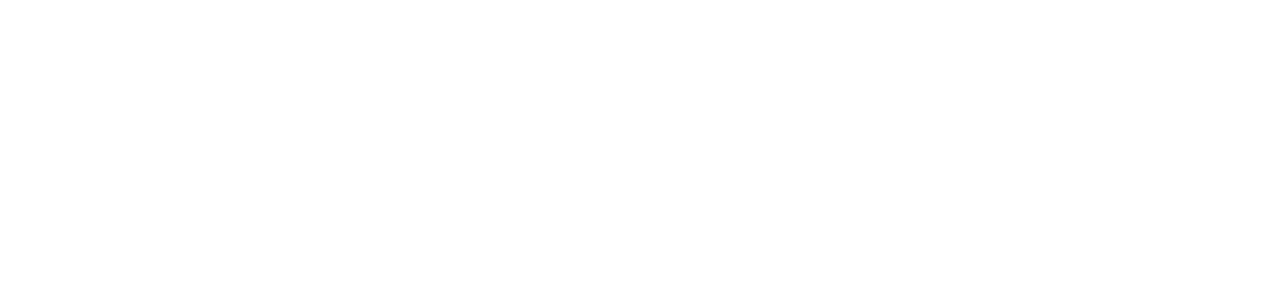
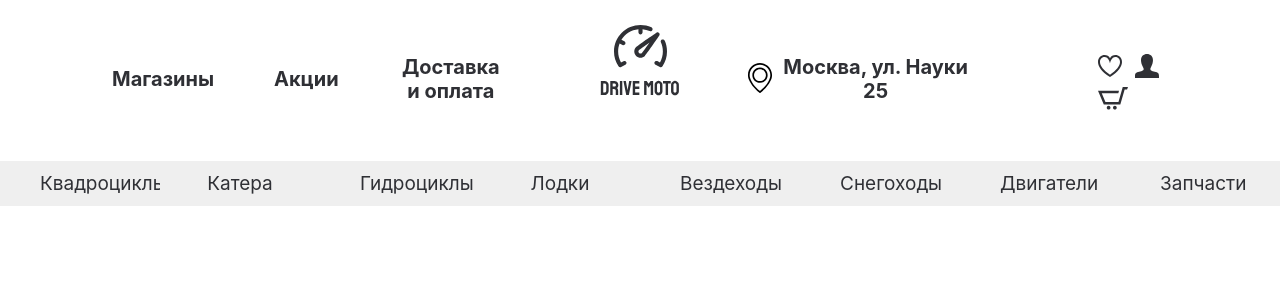
Before and after one commit to MuhammadazizEsonboyev/DriveMoto_TurboMax, a React (Create React App) app: page / in a window 1280 px wide. Before the commit this address had no page. Shown: the top 300 px of the page. Built offline with nearby package versions, Linux system fonts and the light colour scheme.

Commit message:
Mainnav is missing

```diff
--- a/src/App.js
+++ b/src/App.js
@@ -11,7 +11,7 @@
     <>
 
       <Router>
-        {/* <MainNav/> */}
+        <MainNav/>
         <Routes>
           <Route path="/home" element={<AppOne />} />
           <Route path="/category" element={<AppTwo />} />
```
